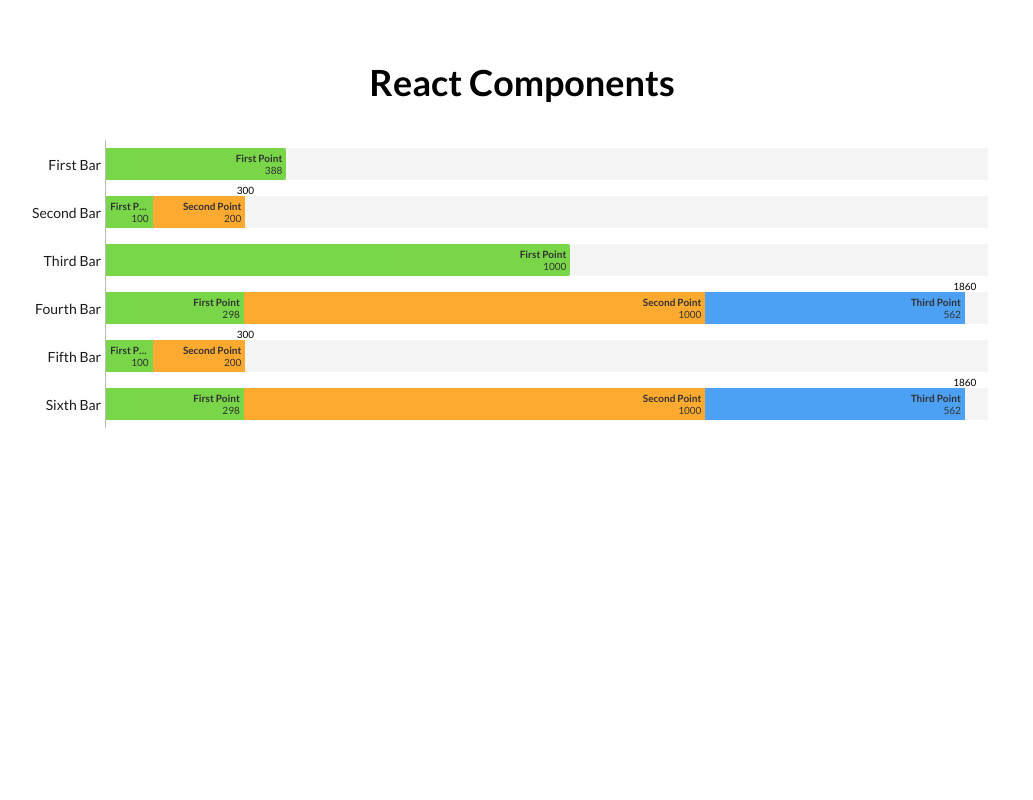
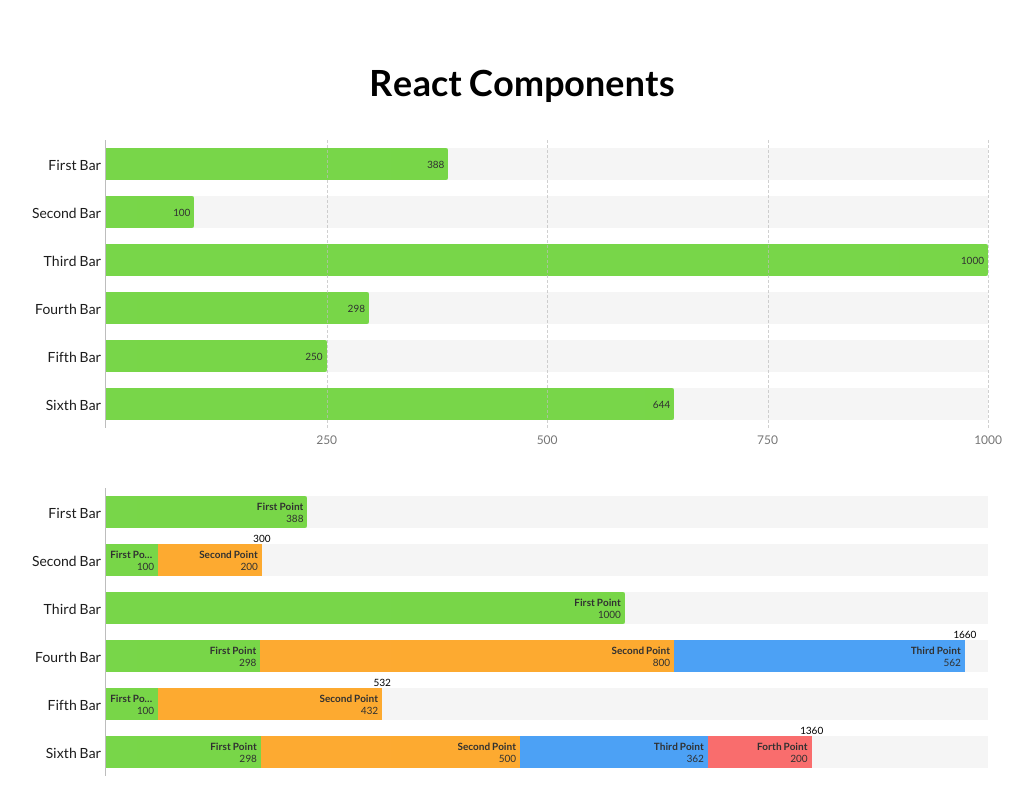
Before and after one commit to XavierEr/react-components, a React app: page / in a window 1280 px wide. Shown: the whole page, without its empty margins (118-1151 px from the left). Built offline with nearby package versions, Linux system fonts and the light colour scheme.

Commit message:
Update App.tsx

```diff
--- a/src/App.tsx
+++ b/src/App.tsx
@@ -9,19 +9,38 @@ import HorizontalBarChart from './components/HorizontalBarChart/HorizontalBarCha
 import styles from './styles/App.module.scss';
 
 const App: React.FC = (): JSX.Element => {
+  const singlePointBars = [
+    { label: 'First Bar', points: [{ label: '', value: 388 }] },
+    { label: 'Second Bar', points: [{ label: '', value: 100 }] },
+    { label: 'Third Bar', points: [{ label: '', value: 1000 }] },
+    { label: 'Fourth Bar', points: [{ label: '', value: 298 }] },
+    { label: 'Fifth Bar', points: [{ label: '', value: 250 }] },
+    { label: 'Sixth Bar', points: [{ label: '', value: 644 }] },
+  ];
+
   const bars = [
     { label: 'First Bar', points: [{ label: 'First Point', value: 388 }] },
     { label: 'Second Bar', points: [{ label: 'First Point', value: 100 }, { label: 'Second Point', value: 200 }] },
     { label: 'Third Bar', points: [{ label: 'First Point', value: 1000 }] },
-    { label: 'Fourth Bar', points: [{ label: 'First Point', value: 298 }, { label: 'Second Point', value: 1000 }, { label: 'Third Point', value: 562 }] },
-    { label: 'Fifth Bar', points: [{ label: 'First Point', value: 100 }, { label: 'Second Point', value: 200 }] },
-    { label: 'Sixth Bar', points: [{ label: 'First Point', value: 298 }, { label: 'Second Point', value: 1000 }, { label: 'Third Point', value: 562 }] },
+    { label: 'Fourth Bar', points: [{ label: 'First Point', value: 298 }, { label: 'Second Point', value: 800 }, { label: 'Third Point', value: 562 }] },
+    { label: 'Fifth Bar', points: [{ label: 'First Point', value: 100 }, { label: 'Second Point', value: 432 }] },
+    {
+      label: 'Sixth Bar',
+      points: [
+        { label: 'First Point', value: 298 },
+        { label: 'Second Point', value: 500 },
+        { label: 'Third Point', value: 362 },
+        { label: 'Forth Point', value: 200 },
+      ]
+    },
   ];
 
   return (
     <StrictMode>
       <div className={styles.container}>
         <div className={styles.header}>React Components</div>
+
+        <HorizontalBarChart className={styles.horizontalBarChart} bars={singlePointBars} showSteps={true} />
 
         <HorizontalBarChart className={styles.horizontalBarChart} bars={bars} />
       </div>
```
